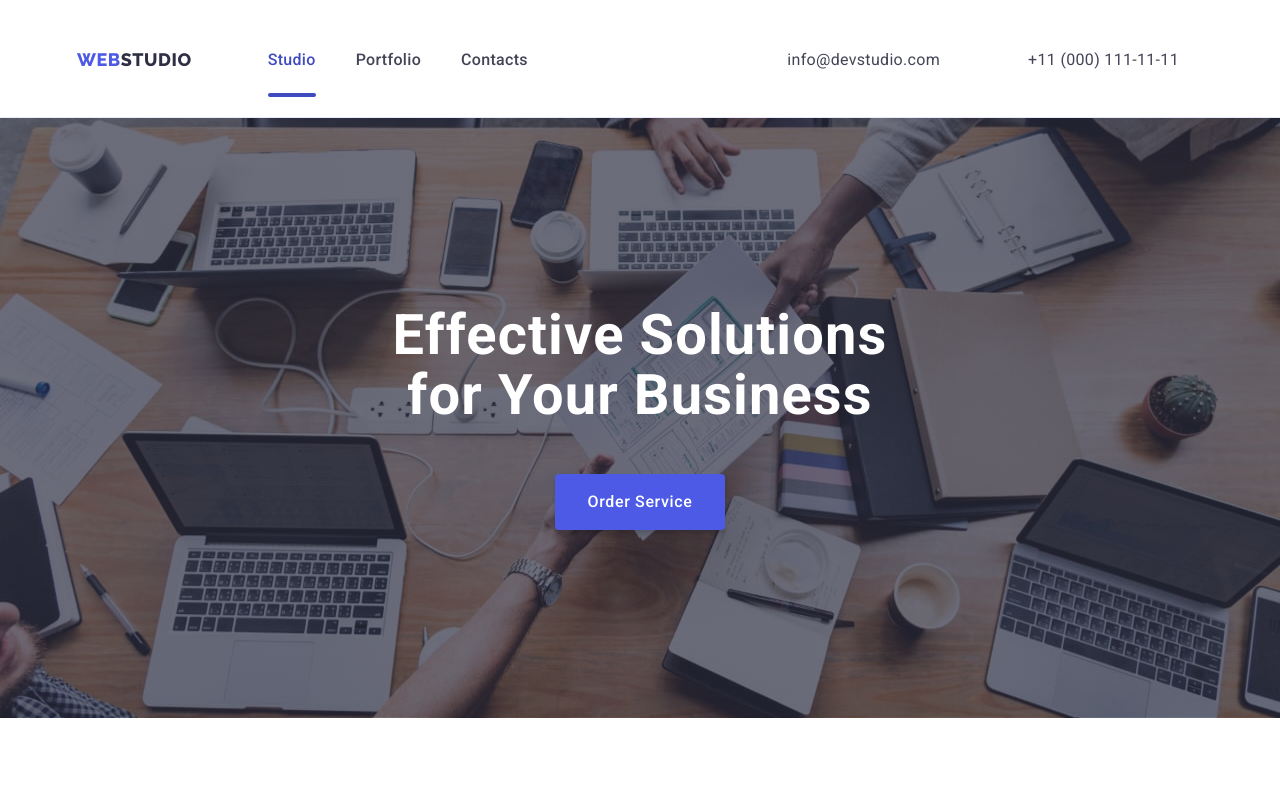
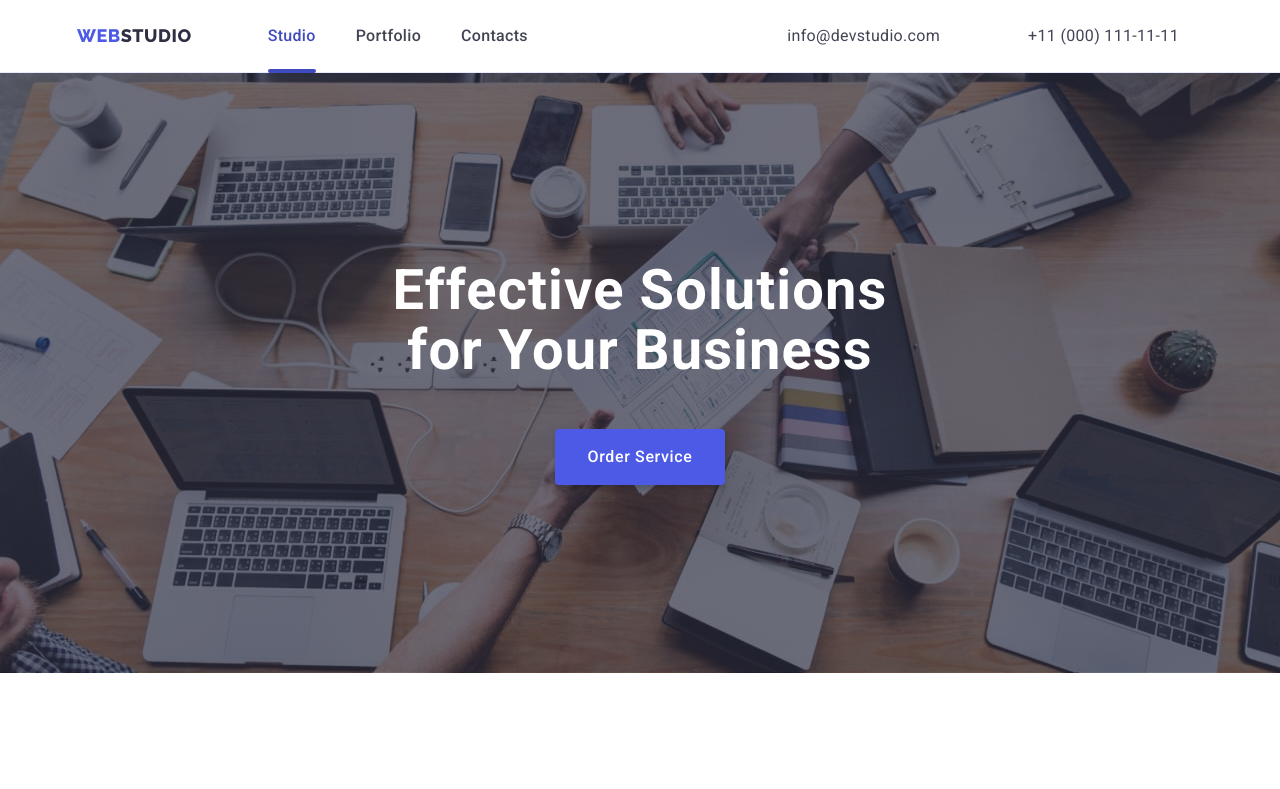
Before and after one commit to ryabad/goit-markup-hw-06, a plain HTML site: page index.html in a window 1280 px wide. Shown: the top 789 px of the page. Drawn offline with nearby package versions, Linux system fonts and the light colour scheme.

Commit message:
header padding delete

```diff
--- a/css/styles.css
+++ b/css/styles.css
@@ -1149,8 +1149,8 @@ fieldset {
 
 @media screen and (min-width: 1158px) {
   .header {
-    padding-top: 24px;
-    padding-bottom: 21px;
+    padding-top: 0;
+    padding-bottom: 0;
   }
 
   .header-contacts-menu {
```
